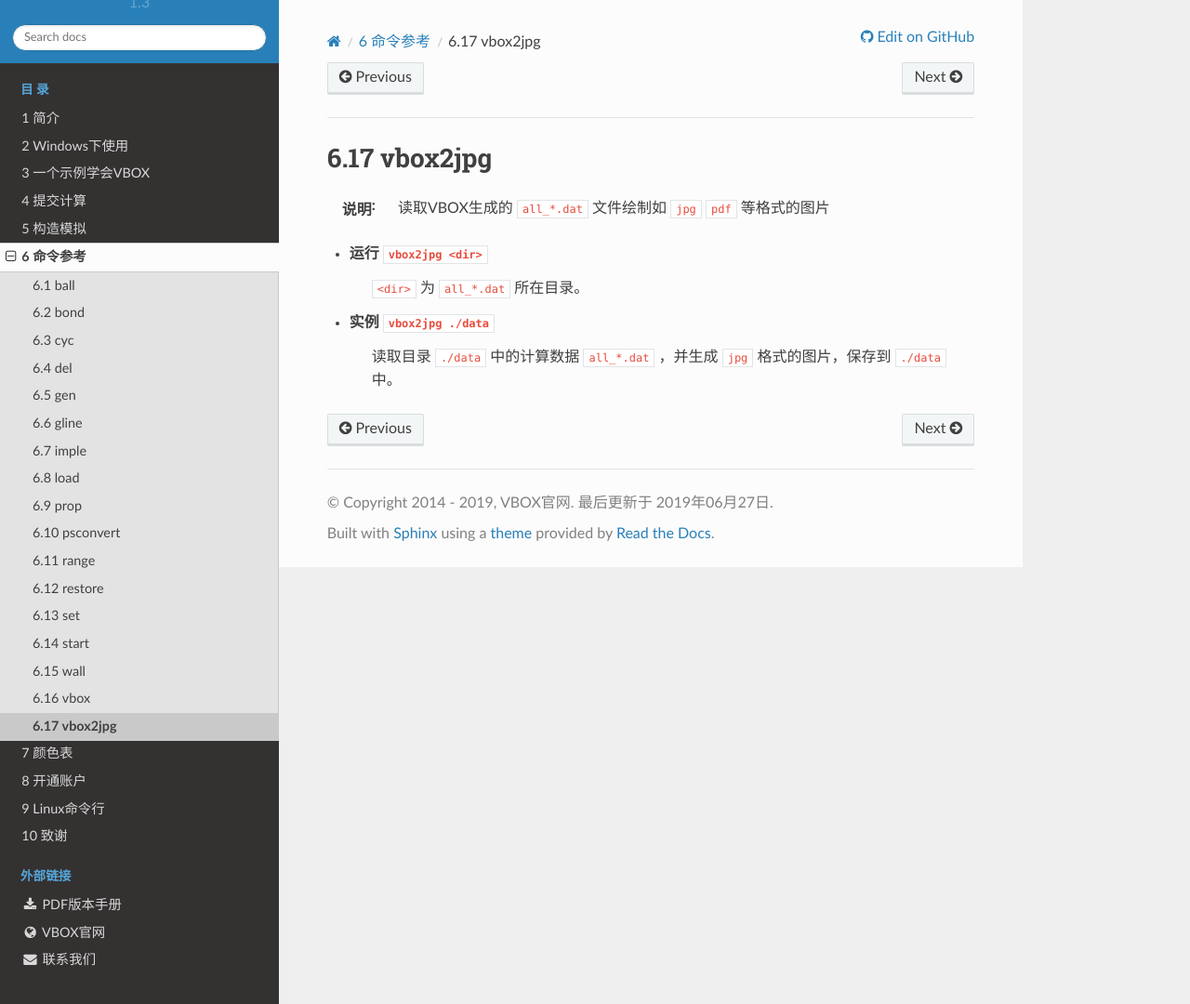
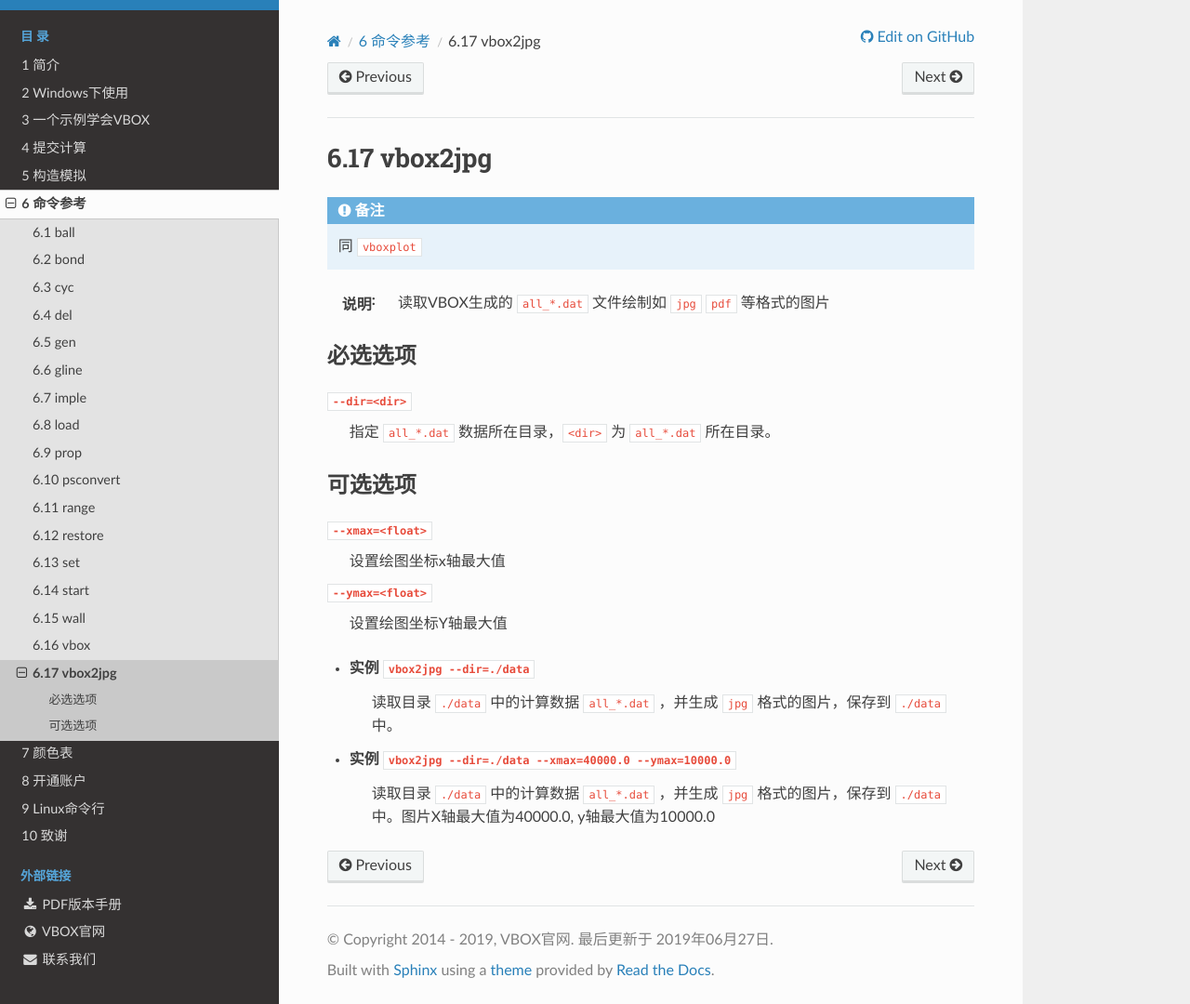
Before and after one commit to geovbox/zdem_doc, a Sphinx documentation site: the page built from source/cmd/vbox2jpg.rst, in a window 1280 px wide and 1080 px high. Shown: the whole window at 93% size. Built offline with Sphinx 7.4.7 and the Read the Docs theme 2.0.0, drawn with Linux system fonts in a browser that asks for light colours; comment, search, counter and statistics services are not loaded.

Commit message:
change vbox2jpg=vboxplot

```diff
--- a/source/cmd/index.rst
+++ b/source/cmd/index.rst
@@ -26,7 +26,7 @@
 
 - 格式转换
 
-  - :doc:`vbox2jpg` : ``vbox2jpg ./data`` ， 将 ``./data`` 中的计算结果绘制成 ``jpg`` 格式
+  - :doc:`vbox2jpg` : 将计算结果绘制成 ``jpg`` 格式，同 ``vboxplot``
   - :doc:`gmt psconvert <psconvert>` : 将VBOX生成的PS文件转换为其他图片格式。`GMT <https://gmt-china.org/>`_ 命令
 
 
--- a/source/cmd/vbox2jpg.rst
+++ b/source/cmd/vbox2jpg.rst
@@ -3,10 +3,34 @@
 vbox2jpg
 ========
 
+
+.. note::
+
+   同 ``vboxplot``
+
 :说明: 读取VBOX生成的 ``all_*.dat`` 文件绘制如 ``jpg`` ``pdf`` 等格式的图片
 
-- 运行 ``vbox2jpg <dir>``
-    ``<dir>`` 为 ``all_*.dat`` 所在目录。
 
-- 实例 ``vbox2jpg ./data``
+必选选项
+--------
+
+``--dir=<dir>``
+    指定 ``all_*.dat`` 数据所在目录，``<dir>`` 为 ``all_*.dat`` 所在目录。
+
+
+可选选项
+--------
+
+``--xmax=<float>``
+    设置绘图坐标x轴最大值
+
+``--ymax=<float>``
+    设置绘图坐标Y轴最大值
+
+
+
+- 实例 ``vbox2jpg --dir=./data``
     读取目录 ``./data`` 中的计算数据 ``all_*.dat`` ，并生成 ``jpg`` 格式的图片，保存到 ``./data`` 中。
+
+- 实例 ``vbox2jpg --dir=./data --xmax=40000.0 --ymax=10000.0``
+    读取目录 ``./data`` 中的计算数据 ``all_*.dat`` ，并生成 ``jpg`` 格式的图片，保存到 ``./data`` 中。图片X轴最大值为40000.0, y轴最大值为10000.0
```
